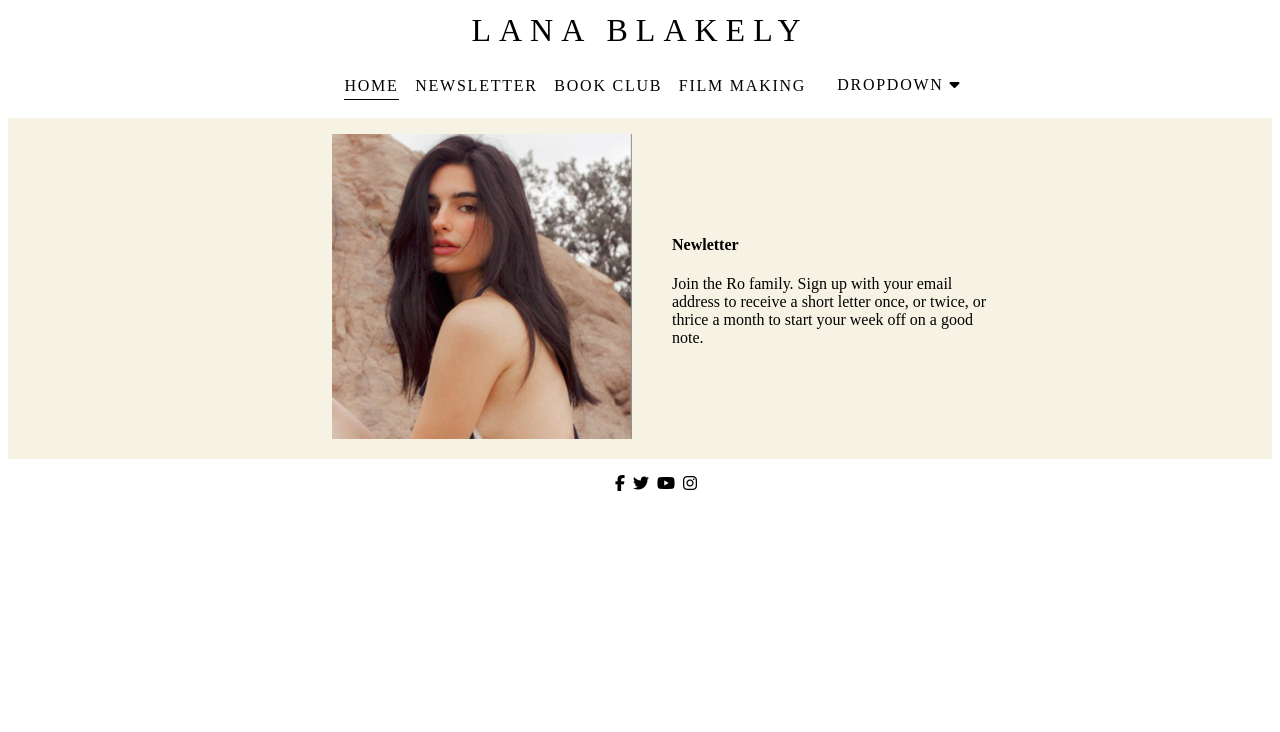
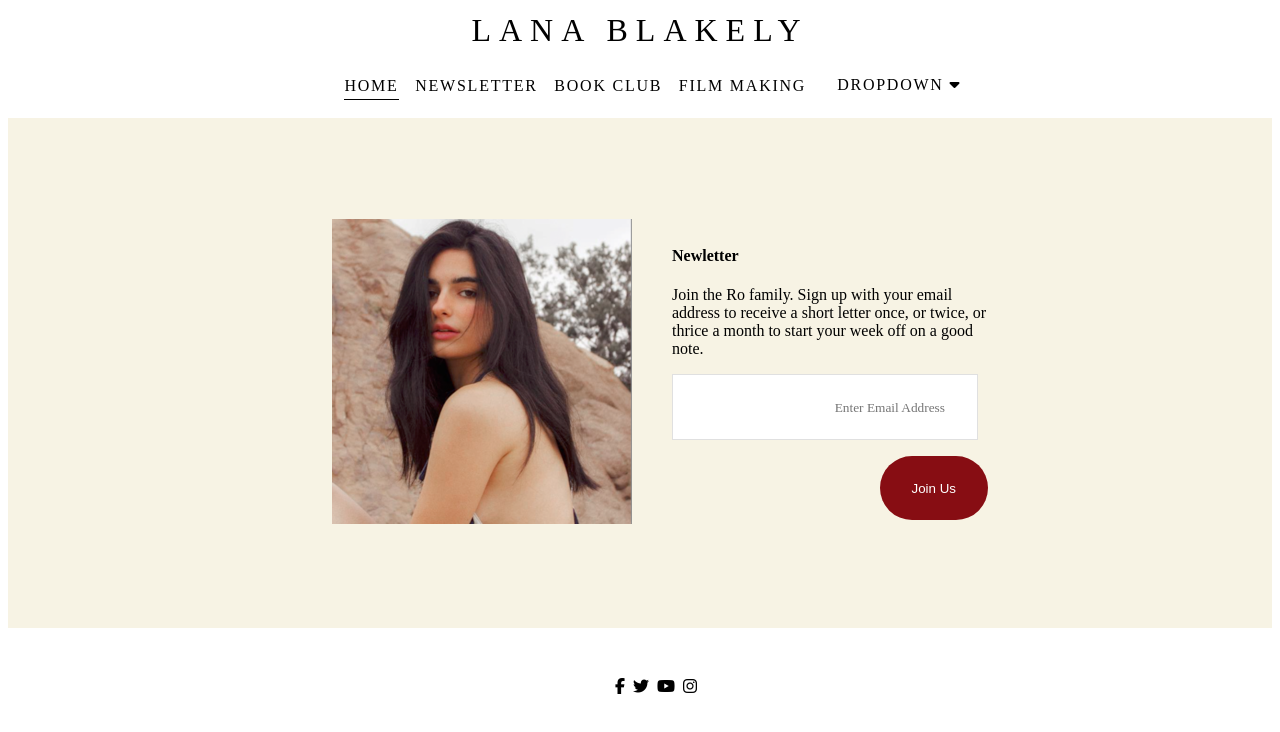
Before and after one commit to sunny7899/simple-portfolio, a plain HTML site: page index.html in a window 1280 px wide. Drawn offline with Linux system fonts and the light colour scheme.

Commit message:
input box added

```diff
--- a/index.html
+++ b/index.html
@@ -1,37 +1,33 @@
 <!DOCTYPE html>
 <!-- https://www.lanablakely.com/ -->
 <html>
-
-
   <head>
-
     <title>Learning About Nodes</title>
-<link rel="stylesheet" href="style.css">
-<meta name="viewport" content="width=device-width, initial-scale=1">
-<link rel="stylesheet" href="http://maxcdn.bootstrapcdn.com/font-awesome/latest/css/font-awesome.min.css">
-
+    <link rel="stylesheet" href="style.css" />
+    <meta name="viewport" content="width=device-width, initial-scale=1" />
+    <link
+      rel="stylesheet"
+      href="http://maxcdn.bootstrapcdn.com/font-awesome/latest/css/font-awesome.min.css"
+    />
   </head>
 
-
   <body>
-
     <div class="align-head">
       <header role="banner" class="head-name">LANA BLAKELY</header>
 
       <nav class="nav-bar navbar">
+        <ul class="align-list align-list-item align-list-item-text">
+          <li class="active-list-item" id="home"><a href="#">Home</a></li>
 
-   <ul class="align-list align-list-item align-list-item-text">
-
-        <li class="active-list-item"><a href="#">Home</a></li>
-
-        <li><a href="#">Newsletter</a></li>
+          <li><a href="#news-letter" onclick="toggleNav()">Newsletter</a></li>
 
           <li><a href="#">book club</a></li>
 
           <li><a href="#">film making</a></li>
           <li>
             <div class="dropdown">
-          <button class="dropbtn">Dropdown
+              <button class="dropbtn">
+                Dropdown
                 <i class="fa fa-caret-down"></i>
               </button>
               <div class="dropdown-content">
@@ -48,51 +44,67 @@
         </a>
       </li> -->
         </ul>
-
       </nav>
     </div>
     <article>
-
       <section id="nav1" class="main-content">
-
         <figure>
-        <img src="./samp.png" alt="">
+          <img src="./samp.png" alt="" />
         </figure>
 
         <aside class="side-content">
           <h1>Newletter</h1>
           <p>
-          Join the Ro family. Sign up with your email address to receive a short letter once, or twice, or thrice a month to start your week off on a good note.
+            Join the Ro family. Sign up with your email address to receive a
+            short letter once, or twice, or thrice a month to start your week
+            off on a good note.
           </p>
+          <div>
+            <div>
+              <input
+                type="text"
+                placeholder="Enter Email Address"
+                class="txt"
+              />
+            </div>
+            <div class="btn-align">
+              <button class="btn">Join Us</button>
+            </div>
+          </div>
         </aside>
       </section>
-
     </article>
 
-
-
-
+    <!-- <article id="news-letter">
+<p>hello</p>
+    </article> -->
     <footer>
       <ul class="bottom">
-      <li><a href="#" class="fa fa-facebook"></a>
-        </li>
+        <li><a href="#" class="fa fa-facebook"></a></li>
         <li><a href="#" class="fa fa-twitter"></a></li>
         <li><a href="#" class="fa fa-youtube"></a></li>
         <li><a href="#" class="fa fa-instagram"></a></li>
       </ul>
     </footer>
+  </body>
+
+  <script>
+    console.log("h1");
+
+    function toggleNav() {
+
+var myButtonClasses = document.getElementById("btn1").classList;
 
 
+if (myButtonClasses.contains("blue")) {
 
-</body>
+   myButtonClasses.remove("blue");
 
+} else {
 
-<script>
+   myButtonClasses.add("blue");
 
-
-  console.log('h1')
-
+}
+    }
   </script>
-
-
 </html>
--- a/style.css
+++ b/style.css
@@ -1,5 +1,6 @@
 body {
     color: #000;
+    box-sizing: border-box;
 }
 .align-head {
     display: flex;
@@ -9,6 +10,22 @@ body {
     justify-content: center;
     align-content: center;
     margin-left: auto;
+}
+.txt {
+  margin: 1rem 0 0 0;
+  text-align: right;
+  display: block;
+  width: 100%;
+  max-width: 15rem;
+  padding: .5rem 0;
+  border: 1px solid rgba(0,0,0,.12);
+  padding: 1.4rem 2rem !important;
+  line-height: 1.2rem !important;
+  font-family: minion-pro;
+  font-weight: 400;
+  font-style: normal;
+  letter-spacing: 0em;
+  text-transform: none;
 }
 .nav-bar {
     text-align: center;
@@ -121,6 +138,8 @@ body {
     background-color: #F7F3E4;
     justify-content: center;
     align-items: center;
+    padding-top: 6.6vmax;
+    padding-bottom: 6.6vmax;
   }
 
   .side-content {
@@ -133,6 +152,39 @@ body {
     list-style-type: none;
     margin: 1;
     letter-spacing: 0.5em;
+    margin-top: 50px;
+  }
+.btn-align {
+  text-align: right;
+}
+  .btn {
+    color: #fff;
+    background-color: #870d13;
+    border-color: #870d13;
+    border-radius: 300px;
+    padding: .5rem 0;
+    width: auto;
+    margin: 1rem 0 0 0;
+    display: inline-block;
+    height: auto;
+    border-width: 0;
+    text-align: center;
+    padding: 1.4rem 2rem !important;
+    line-height: 1.2rem !important;
+    cursor: pointer;
+    -webkit-appearance: none;
+    -moz-appearance: none;
+    appearance: none;
+    white-space: nowrap;
+  }
+
+  footer {
+    min-height: 14vh;
+    padding-right: 3vw;
+    padding-left: 3vw;
+    margin: 0 auto;
+    box-sizing: content-box;
+    padding-bottom: calc(14vmax / 5);
   }
 
   .bottom a {
@@ -172,6 +224,7 @@ body {
 
   .main-content {
     flex-direction: column;
+
   }
 
   .side-content {
```
Lines whose indentation alone changed are shown as unchanged.
